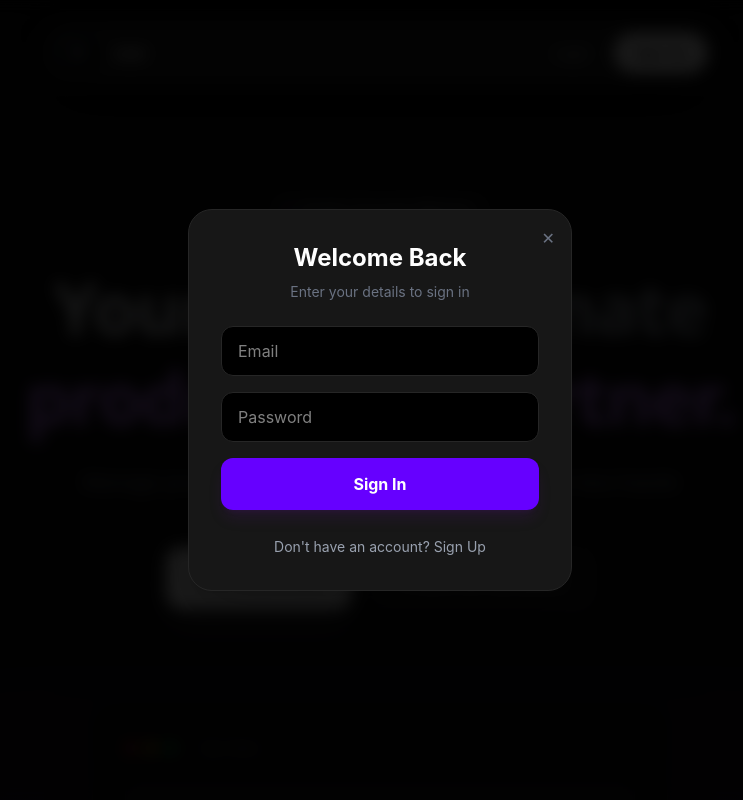
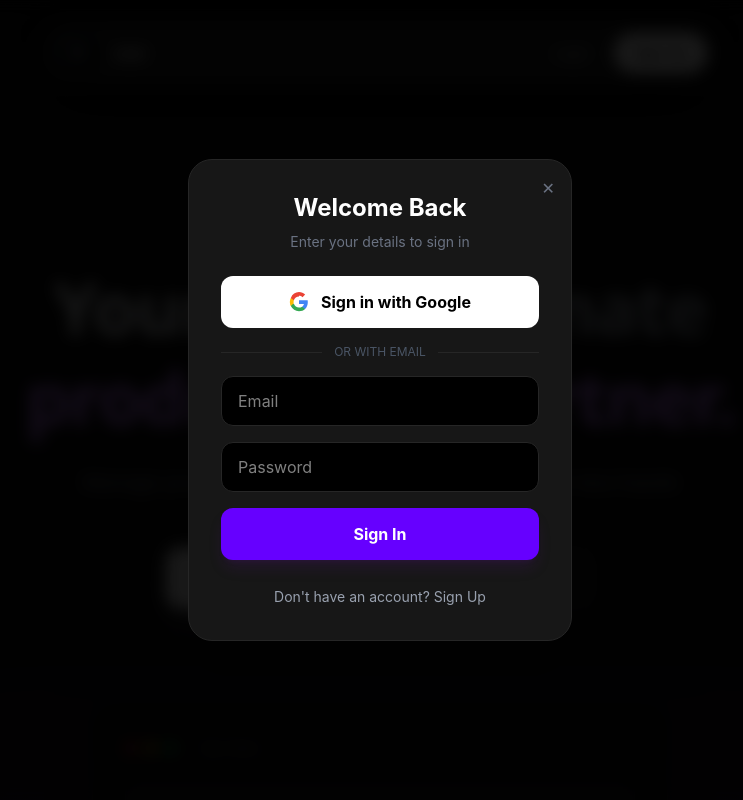
Before and after one commit to iamloouis/Listr-App, a React (Vite) app: page / in a window 1280 px wide. Both pictures are taken after a click on the button "Login". Shown: the top 800 px of the page, without its empty margins (260-1003 px from the left). Built offline with nearby package versions, Linux system fonts and the light colour scheme; the HTML template or start-up script is replaced by a standard one.

Commit message:
Google auth

```diff
--- a/src/components/AuthModal.jsx
+++ b/src/components/AuthModal.jsx
@@ -32,11 +32,22 @@
         if (error) throw error;
         alert('Check your email for the confirmation link!');
       }
-      onClose(); // Close modal on success
+      onClose();
     } catch (error) {
       setError(error.message);
     } finally {
       setLoading(false);
+    }
+  };
+
+  const handleGoogleLogin = async () => {
+    try {
+      const { error } = await supabase.auth.signInWithOAuth({
+        provider: 'google',
+      });
+      if (error) throw error;
+    } catch (error) {
+      setError(error.message);
     }
   };
 
@@ -58,6 +69,26 @@
           </div>
         )}
 
+        {/* --- GOOGLE BUTTON --- */}
+        <button
+            onClick={handleGoogleLogin}
+            className="w-full bg-white text-black font-bold py-3.5 rounded-xl mb-4 flex items-center justify-center gap-3 hover:bg-gray-200 transition-colors"
+        >
+            <svg className="w-5 h-5" viewBox="0 0 24 24">
+                <path d="M22.56 12.25c0-.78-.07-1.53-.2-2.25H12v4.26h5.92c-.26 1.37-1.04 2.53-2.21 3.31v2.77h3.57c2.08-1.92 3.28-4.74 3.28-8.09z" fill="#4285F4"/>
+                <path d="M12 23c2.97 0 5.46-.98 7.28-2.66l-3.57-2.77c-.98.66-2.23 1.06-3.71 1.06-2.86 0-5.29-1.93-6.16-4.53H2.18v2.84C3.99 20.53 7.7 23 12 23z" fill="#34A853"/>
+                <path d="M5.84 14.09c-.22-.66-.35-1.36-.35-2.09s.13-1.43.35-2.09V7.07H2.18C1.43 8.55 1 10.22 1 12s.43 3.45 1.18 4.93l2.85-2.84z" fill="#FBBC05"/>
+                <path d="M12 4.63c1.61 0 3.06.56 4.21 1.64l3.15-3.15C17.45 1.19 14.97 0 12 0 7.7 0 3.99 2.47 2.18 7.07l3.66 2.84c.87-2.6 3.3-4.53 6.16-4.53z" fill="#EA4335"/>
+            </svg>
+            Sign in with Google
+        </button>
+
+        <div className="flex items-center gap-3 mb-4">
+            <div className="h-[1px] bg-neutral-800 flex-1"></div>
+            <span className="text-gray-600 text-xs uppercase">Or with email</span>
+            <div className="h-[1px] bg-neutral-800 flex-1"></div>
+        </div>
+
         <form onSubmit={handleAuth} className="space-y-4">
           <div>
             <input
@@ -66,7 +97,7 @@
               value={email}
               onChange={(e) => setEmail(e.target.value)}
               className="w-full bg-black border border-neutral-800 rounded-xl px-4 py-3 text-white focus:border-purple-500 outline-none transition-colors"
-              required
+              required={!isLogin} // Only required for signup/email login flow
             />
           </div>
           <div>
@@ -76,7 +107,7 @@
               value={password}
               onChange={(e) => setPassword(e.target.value)}
               className="w-full bg-black border border-neutral-800 rounded-xl px-4 py-3 text-white focus:border-purple-500 outline-none transition-colors"
-              required
+              required={!isLogin}
             />
           </div>
 
```
